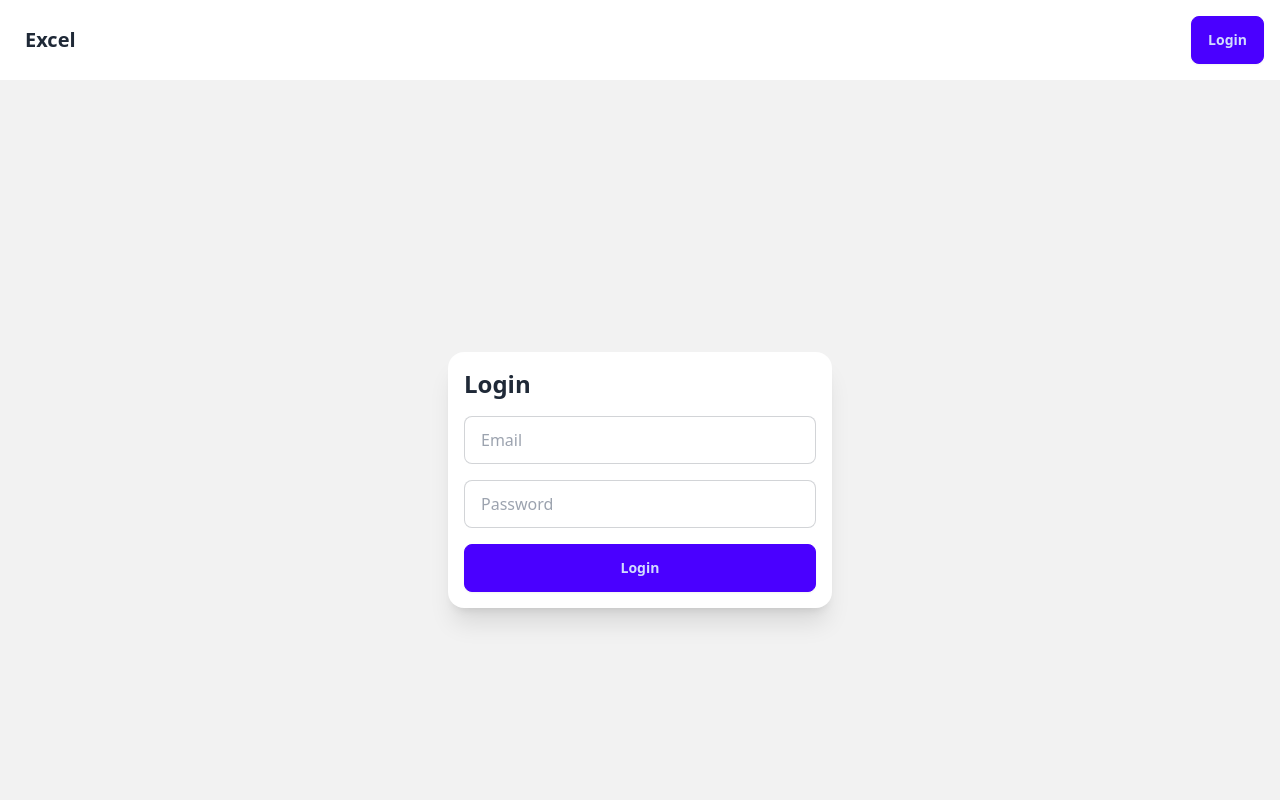
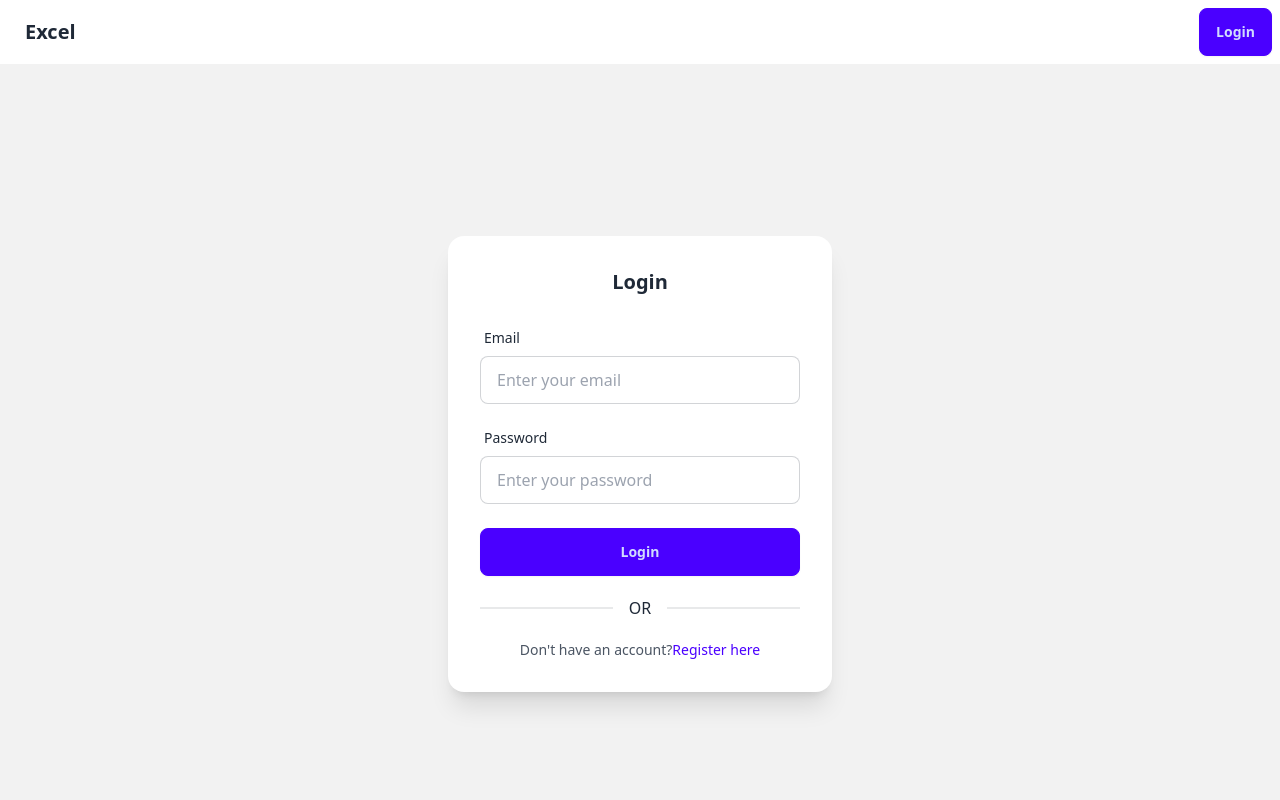
Before and after one commit to srafsan/flight-booking-system-frontend, a React (Vite) app: page /login in a window 1280 px wide. Shown: the top 800 px of the page. Built offline with nearby package versions, Linux system fonts and the light colour scheme.

Commit message:
login issue fixed

```diff
--- a/src/context/AuthContext.jsx
+++ b/src/context/AuthContext.jsx
@@ -7,22 +7,39 @@ export const AuthProvider = ({ children }) => {
   const [loading, setLoading] = useState(true);
 
   useEffect(() => {
-    // Check if user is logged in on component mount
+    const checkAuth = () => {
       const token = localStorage.getItem("token");
       if (token) {
-      setUser({ token }); // You can decode JWT here to get user details if needed
+        setUser({ token });
+      } else {
+        setUser(null);
       }
       setLoading(false);
+    };
+
+    checkAuth();
+
+    window.addEventListener("storage", checkAuth);
+
+    return () => {
+      window.removeEventListener("storage", checkAuth);
+    };
   }, []);
 
-  const login = (token) => {
+  const login = async (token) => {
+    return new Promise((resolve) => {
       localStorage.setItem("token", token);
       setUser({ token });
+      resolve();
+    });
   };
 
-  const logout = () => {
+  const logout = async () => {
+    return new Promise((resolve) => {
       localStorage.removeItem("token");
       setUser(null);
+      resolve();
+    });
   };
 
   const value = {
@@ -32,7 +49,11 @@ export const AuthProvider = ({ children }) => {
     logout,
   };
 
-  return <AuthContext.Provider value={value}>{children}</AuthContext.Provider>;
+  return (
+    <AuthContext.Provider value={value}>
+      {!loading && children}
+    </AuthContext.Provider>
+  );
 };
 
 export const useAuth = () => {
--- a/src/pages/LoginPage.jsx
+++ b/src/pages/LoginPage.jsx
@@ -1,48 +1,125 @@
-import React, { useState } from "react";
+import { useState } from "react";
 import axios from "axios";
-import { useNavigate } from "react-router-dom";
+import { useNavigate, useLocation } from "react-router-dom";
+import { useAuth } from "../context/AuthContext";
 
 function LoginPage() {
   const [email, setEmail] = useState("");
   const [password, setPassword] = useState("");
+  const [error, setError] = useState("");
+  const [isLoading, setIsLoading] = useState(false);
   const navigate = useNavigate();
+  const location = useLocation();
+  const { login } = useAuth();
 
   const API_BASE_URL = import.meta.env.VITE_API_BASE_URL;
 
-  const handleLogin = async () => {
+  const handleSubmit = async (e) => {
+    e.preventDefault();
+    setError("");
+    setIsLoading(true);
+
     try {
       const response = await axios.post(`${API_BASE_URL}/api/login`, {
         email,
         password,
       });
-      localStorage.setItem("token", response.data.token);
-      navigate("/");
+
+      await login(response.data.token);
+
+      const from = location.state?.from?.pathname || "/";
+      navigate(from, { replace: true });
     } catch (error) {
-      console.error("Error logging in:", error);
+      setError(
+        error.response?.data?.message ||
+          "Failed to login. Please check your credentials."
+      );
+    } finally {
+      setIsLoading(false);
     }
   };
 
   return (
     <div className="min-h-screen bg-base-200 flex items-center justify-center">
-      <div className="card w-96 bg-base-100 shadow-xl p-4">
-        <h2 className="text-2xl font-bold mb-4">Login</h2>
+      <div className="card w-96 bg-base-100 shadow-xl">
+        <div className="card-body">
+          <h2 className="card-title justify-center mb-4">Login</h2>
+
+          {error && (
+            <div className="alert alert-error mb-4">
+              <svg
+                xmlns="http://www.w3.org/2000/svg"
+                className="stroke-current shrink-0 h-6 w-6"
+                fill="none"
+                viewBox="0 0 24 24"
+              >
+                <path
+                  strokeLinecap="round"
+                  strokeLinejoin="round"
+                  strokeWidth="2"
+                  d="M10 14l2-2m0 0l2-2m-2 2l-2-2m2 2l2 2m7-2a9 9 0 11-18 0 9 9 0 0118 0z"
+                />
+              </svg>
+              <span>{error}</span>
+            </div>
+          )}
+
+          <form onSubmit={handleSubmit}>
+            <div className="form-control">
+              <label className="label">
+                <span className="label-text">Email</span>
+              </label>
               <input
                 type="email"
-          placeholder="Email"
-          className="input input-bordered w-full mb-4"
+                placeholder="Enter your email"
+                className="input input-bordered w-full"
                 value={email}
                 onChange={(e) => setEmail(e.target.value)}
+                required
               />
+            </div>
+
+            <div className="form-control mt-4">
+              <label className="label">
+                <span className="label-text">Password</span>
+              </label>
               <input
                 type="password"
-          placeholder="Password"
-          className="input input-bordered w-full mb-4"
+                placeholder="Enter your password"
+                className="input input-bordered w-full"
                 value={password}
                 onChange={(e) => setPassword(e.target.value)}
+                required
               />
-        <button className="btn btn-primary w-full" onClick={handleLogin}>
-          Login
+            </div>
+
+            <div className="form-control mt-6">
+              <button
+                className={`btn btn-primary w-full ${
+                  isLoading ? "loading" : ""
+                }`}
+                type="submit"
+                disabled={isLoading}
+              >
+                {isLoading ? "Logging in..." : "Login"}
               </button>
+            </div>
+          </form>
+
+          <div className="divider mt-4">OR</div>
+
+          <div className="text-center">
+            <p className="text-sm text-gray-600">
+              Don&apos;t have an account?
+              <button
+                onClick={() => navigate("/register")}
+                className="text-primary hover:underline"
+              >
+                Register here
+              </button>
+            </p>
+          </div>
+        </div>
       </div>
     </div>
   );
--- a/src/pages/Shared/Navbar.jsx
+++ b/src/pages/Shared/Navbar.jsx
@@ -1,19 +1,64 @@
+import { useNavigate } from "react-router-dom";
+import { useAuth } from "../../context/AuthContext";
+
 function Navbar() {
+  const { user, logout } = useAuth();
+  const navigate = useNavigate();
+
+  const handleLoginClick = () => {
+    navigate("/login");
+  };
+
+  const handleLogoutClick = () => {
+    logout();
+    navigate("/");
+  };
+
+  const handleProfileClick = () => {
+    navigate("/admin");
+  };
+
   return (
-    <>
     <div className="navbar bg-base-100">
       <div className="flex-1">
         <a className="btn btn-ghost text-xl">Excel</a>
       </div>
-        <div className="flex-none">
-          <ul className="menu menu-horizontal">
+      <div className="flex-none gap-2">
+        {user ? (
+          <div className="dropdown dropdown-end">
+            <div
+              tabIndex={0}
+              role="button"
+              className="btn btn-ghost btn-circle avatar"
+            >
+              <div className="w-10 rounded-full">
+                <img
+                  alt="User avatar"
+                  src="https://img.daisyui.com/images/stock/photo-1534528741775-53994a69daeb.webp"
+                />
+              </div>
+            </div>
+            <ul
+              tabIndex={0}
+              className="menu menu-sm dropdown-content mt-3 z-[1] p-2 shadow bg-base-100 rounded-box w-52"
+            >
               <li>
-              <button className="btn btn-primary">Login</button>
+                <a onClick={handleProfileClick} className="justify-between">
+                  Profile
+                </a>
+              </li>
+              <li>
+                <a onClick={handleLogoutClick}>Logout</a>
               </li>
             </ul>
           </div>
+        ) : (
+          <button onClick={handleLoginClick} className="btn btn-primary">
+            Login
+          </button>
+        )}
       </div>
-    </>
+    </div>
   );
 }
 
```
Lines whose indentation alone changed are shown as unchanged.
